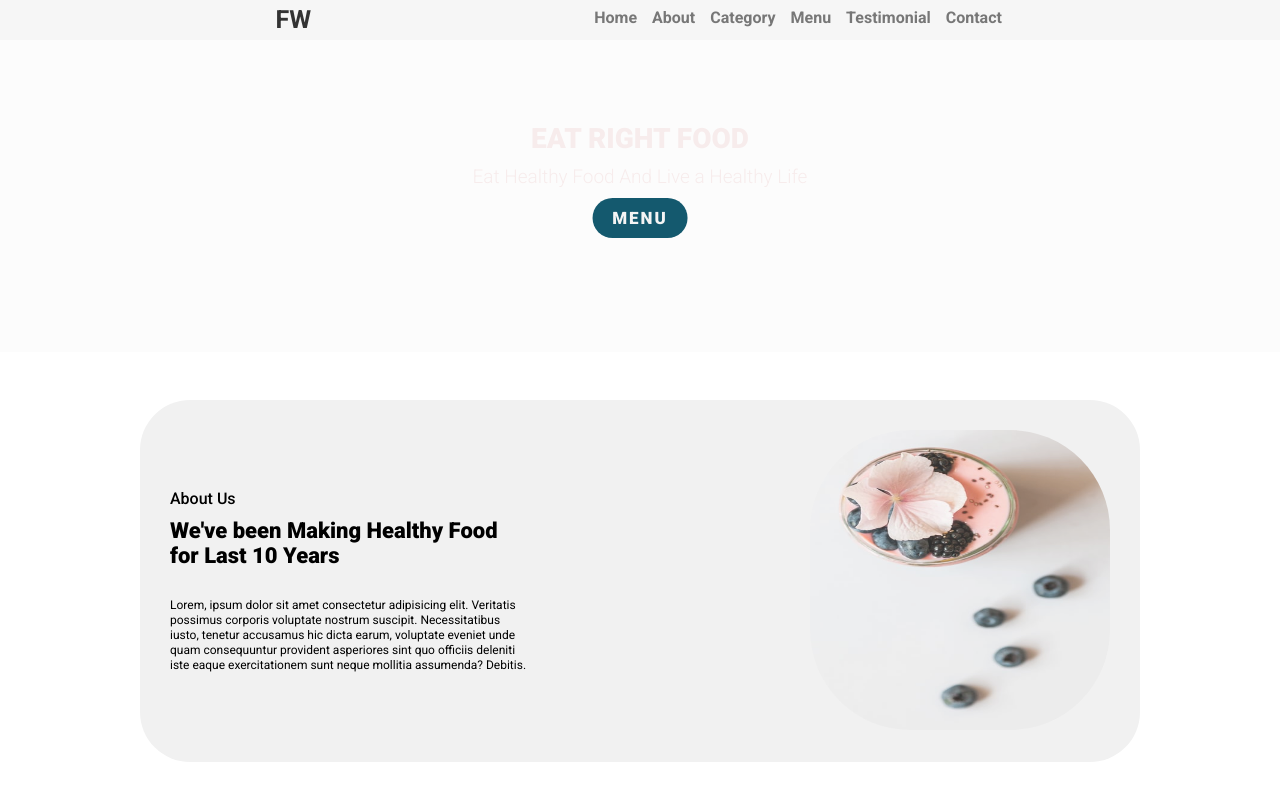
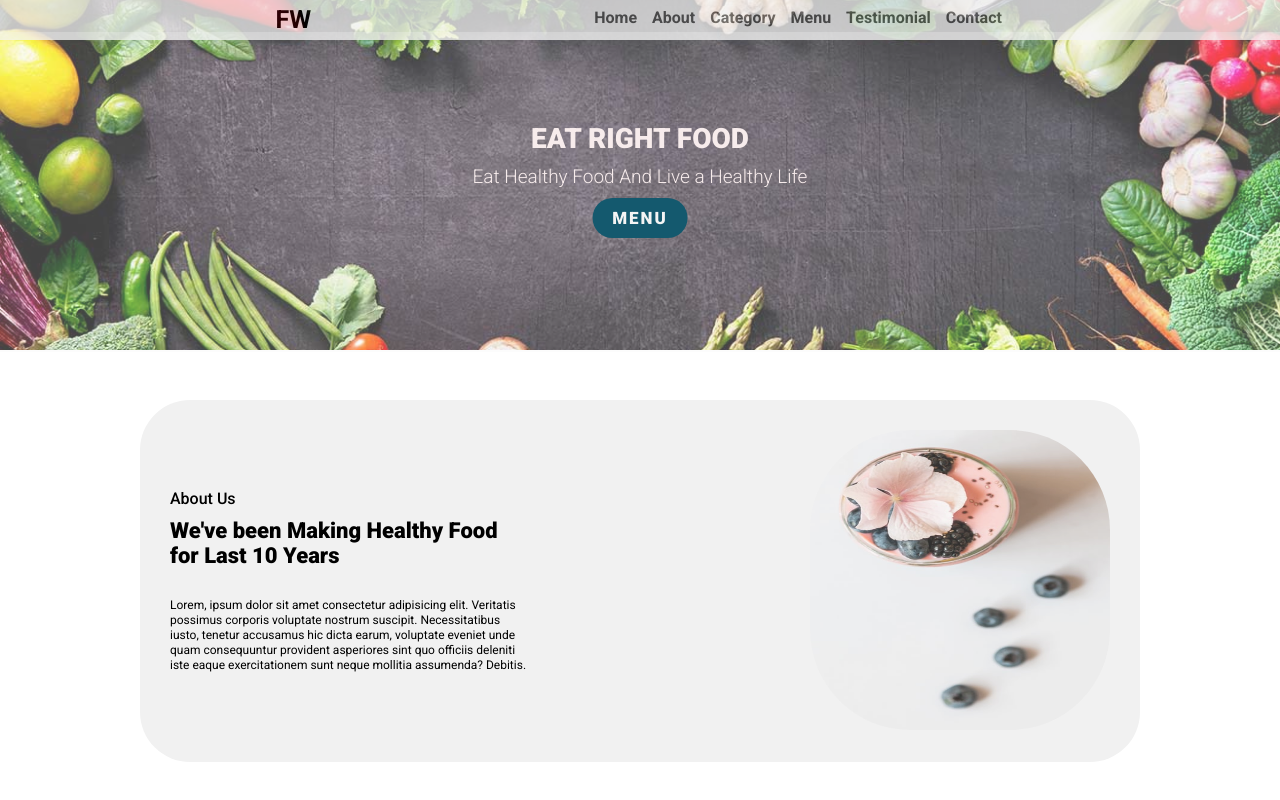
Before and after one commit to justOmmThings/WebProject-1, a plain HTML site: page index.html in a window 1280 px wide. Shown: the top 800 px of the page. Drawn offline with Linux system fonts and the light colour scheme; files whose address does not match are found by name.

Commit message:
Update style.css

```diff
--- a/style.css
+++ b/style.css
@@ -16,7 +16,7 @@ body{
 
 /* ################# HEADER STYLING ################ */
 header{
-  background: url(../imgs/headbg.jpg);
+  background: url(headbg.jpg);
   background-repeat: no-repeat;
   background-size: cover;
   background-position: center;
```
